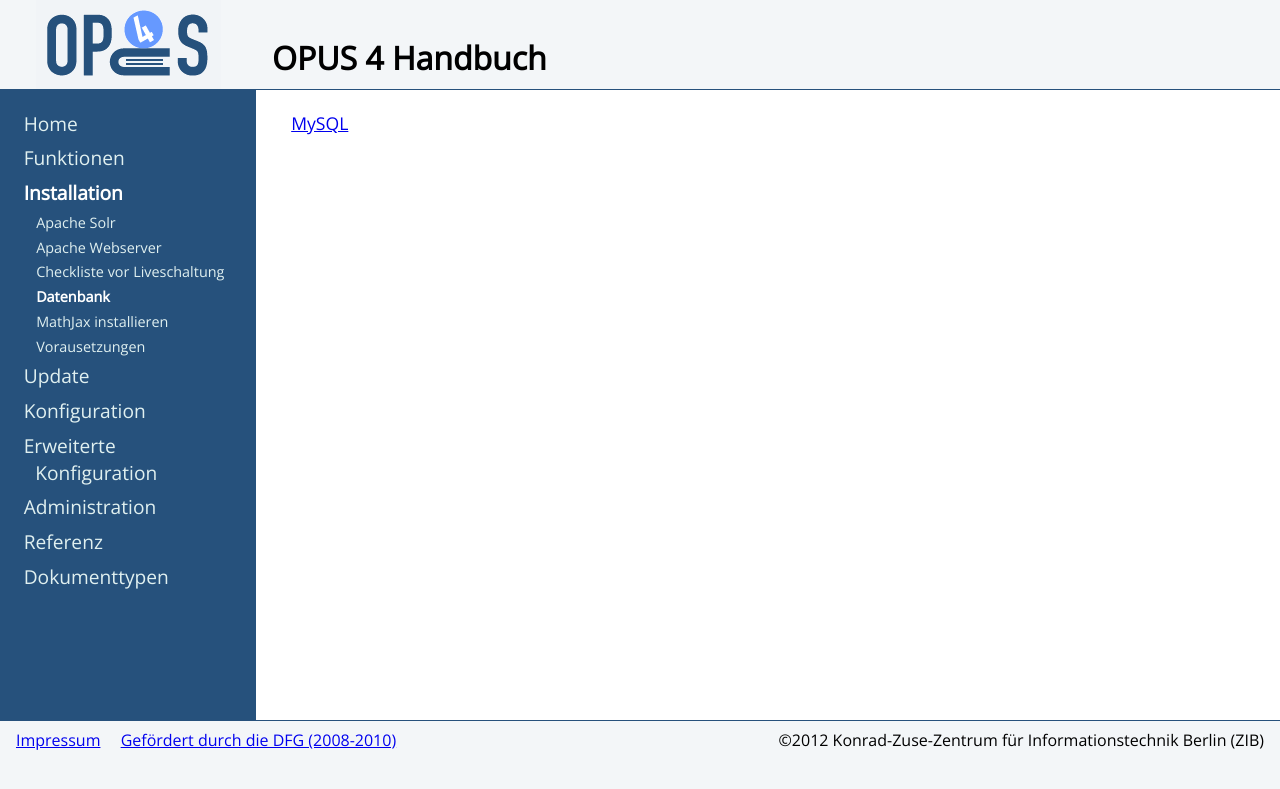
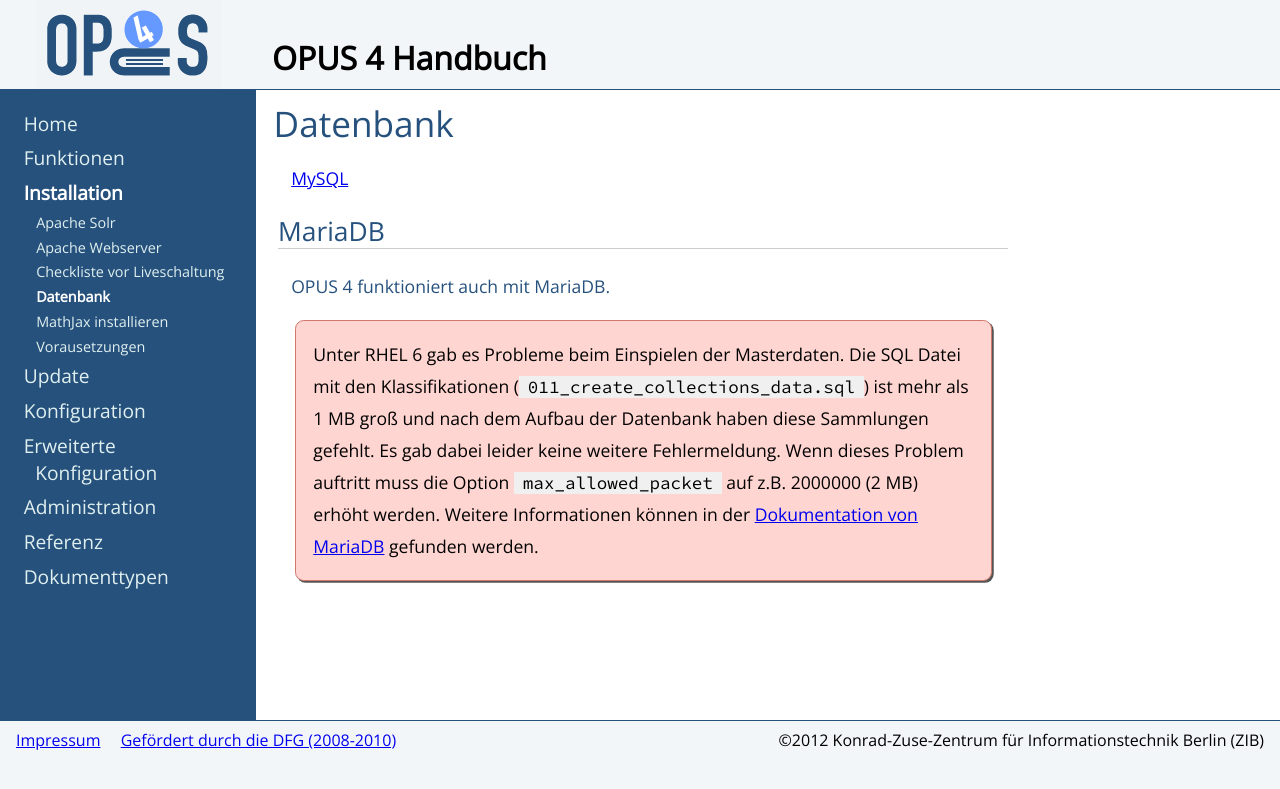
Before and after one commit to OPUS4/userdoc, a Jekyll site: the page built from installation/database.md, in a window 1280 px wide. Shown: the top 789 px of the page. Built offline with Jekyll 4.4.1, drawn with Linux system fonts in a browser that asks for light colours.

Commit message:
OPUSVIER-3606 - Hinweis zu Problemen mit MariaDB.

```diff
--- a/installation/database.md
+++ b/installation/database.md
@@ -2,4 +2,21 @@
 title: Datenbank
 ---
 
+# Datenbank
+
 [MySQL](https://www.mysql.com/)
+
+
+## MariaDB
+
+OPUS 4 funktioniert auch mit MariaDB.
+
+<p class="warning" markdown="1">
+Unter RHEL 6 gab es Probleme beim Einspielen der Masterdaten. Die SQL Datei mit den Klassifikationen
+(`011_create_collections_data.sql`) ist mehr als 1 MB
+groß und nach dem Aufbau der Datenbank haben diese Sammlungen gefehlt. Es gab dabei leider keine weitere Fehlermeldung.
+Wenn dieses Problem auftritt muss die Option `max_allowed_packet` auf z.B. 2000000 (2 MB) erhöht werden. Weitere
+Informationen können in der
+[Dokumentation von MariaDB](https://mariadb.com/kb/en/mariadb/server-system-variables/#max_allowed_packet)
+gefunden werden.
+</p>
```
